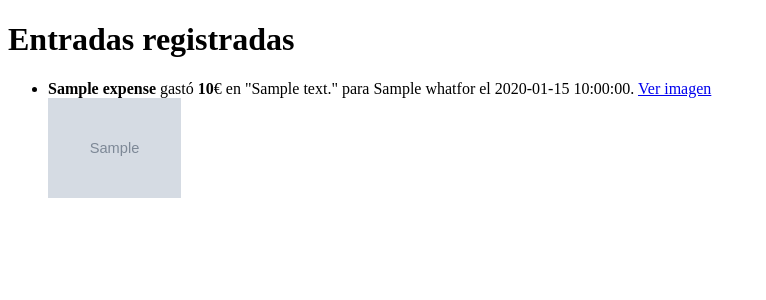
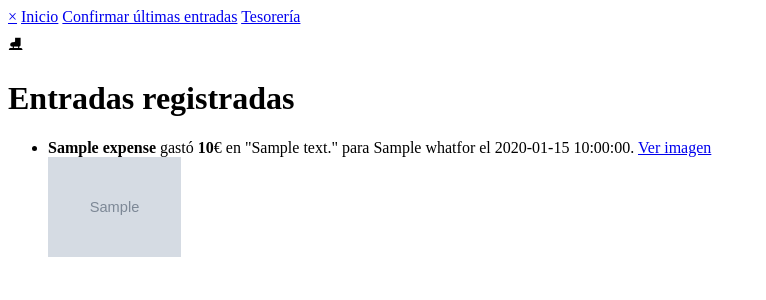
Before and after one commit to IsmaLeal/hoja-gastos, a Flask app: page /view in a window 1280 px wide. Shown: the top 300 px of the page, without its empty margins (0-766 px from the left). Run offline with Flask 3, Linux system fonts and the light colour scheme; grey boxes marked "Sample" are stand-in pictures; a database or web service that is not in the repository returns one stand-in record (values such as "Sample title"); some libraries are stand-ins or nearby versions.

Commit message:
Update index.html, view.html, and tesoreria.html

```diff
--- a/templates/view.html
+++ b/templates/view.html
@@ -3,8 +3,24 @@
 <head>
     <meta charset="UTF-8">
     <title>Gastos</title>
+    <script>
+        function toggleSidebar() {
+            const sidebar = document.getElementById("sidebar");
+            sidebar.style.width = sidebar.style.width === "250px" ? "0" : "250px";
+        }
+    </script>
 </head>
 <body>
+    <div id="sidebar" class="sidebar">
+        <a href="javascript:void(0)" class="closebtn" onclick="toggleSidebar()">&times;</a>
+        <a href="/">Inicio</a>
+        <a href="/view">Confirmar últimas entradas</a>
+        <a href="/tesoreria">Tesorería</a>
+    </div>
+
+    <div class="tobpar">
+        <span class="hamburger" onclick="toggleSidebar()">&#9976;</span>
+    </div>
     <h1>Entradas registradas</h1>
     <ul>
         {% for entry in entries %}
```
Also changed, not shown: templates/tesoreria.html (+16 -0 lines).
